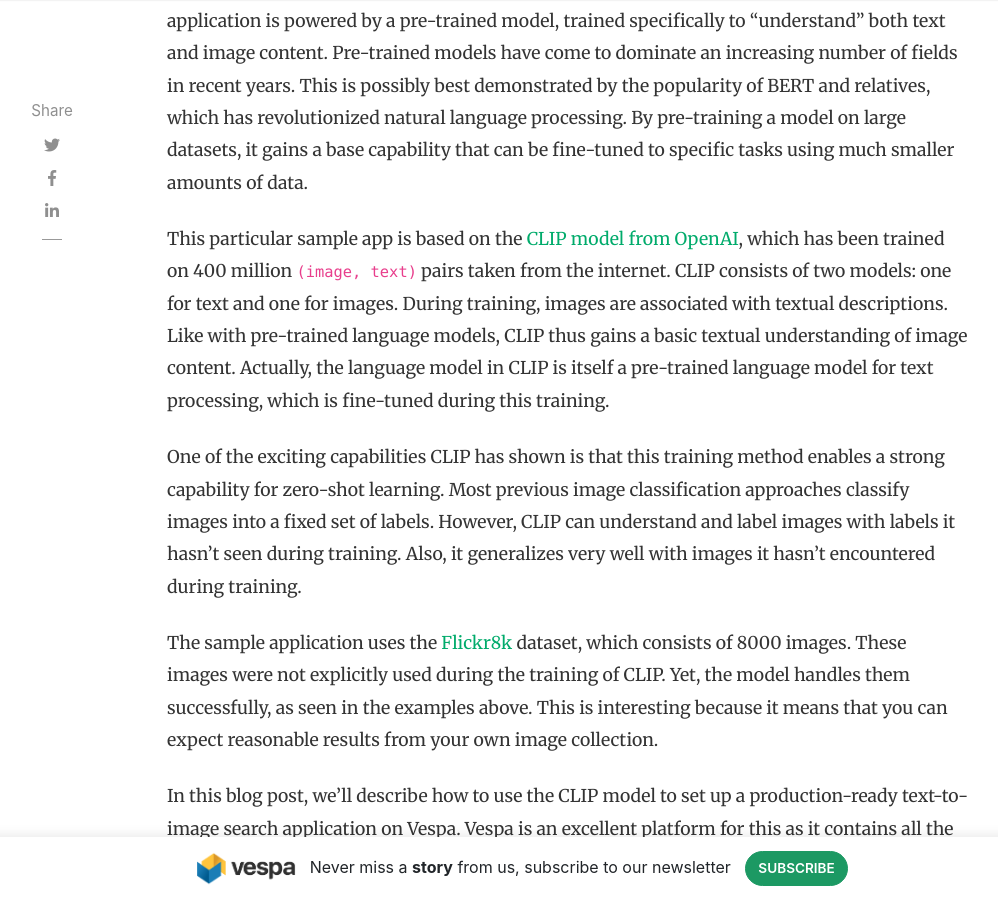
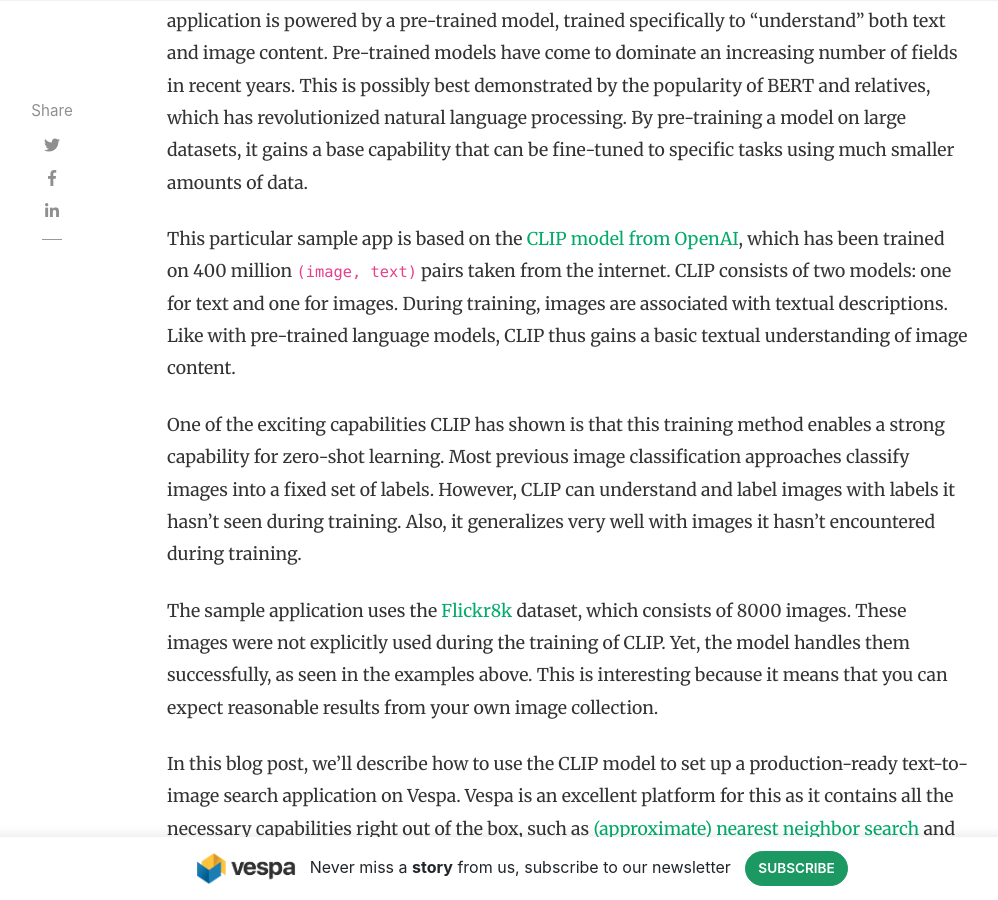
Before and after one commit to vespa-engine/blog, a Jekyll site: the page built from _posts/2021-11-28-text-image-search.md, in a window 1280 px wide and 900 px high, scrolled down 1546 px. Shown: the whole window, without its empty margins (118-1116 px from the left). Built offline with Jekyll 4.4.1, drawn with Linux system fonts in a browser that asks for light colours; nearby versions of some CDN libraries; comment, search, counter and statistics services are not loaded; some of the changed text lies outside the part shown.

Commit message:
Address PR comments

```diff
--- a/_posts/2021-11-28-text-image-search.md
+++ b/_posts/2021-11-28-text-image-search.md
@@ -43,9 +43,7 @@
 `(image, text)` pairs taken from the internet. CLIP consists of two models: one
 for text and one for images. During training, images are associated with
 textual descriptions. Like with pre-trained language models, CLIP thus gains a
-basic textual understanding of image content. Actually, the language model in
-CLIP is itself a pre-trained language model for text processing, which is
-fine-tuned during this training.
+basic textual understanding of image content.
 
 One of the exciting capabilities CLIP has shown is that this training method
 enables a strong capability for zero-shot learning. Most previous image
```
Also changed, not shown: other parts of _posts/2021-11-28-text-image-search.md (+1 -1 lines).
